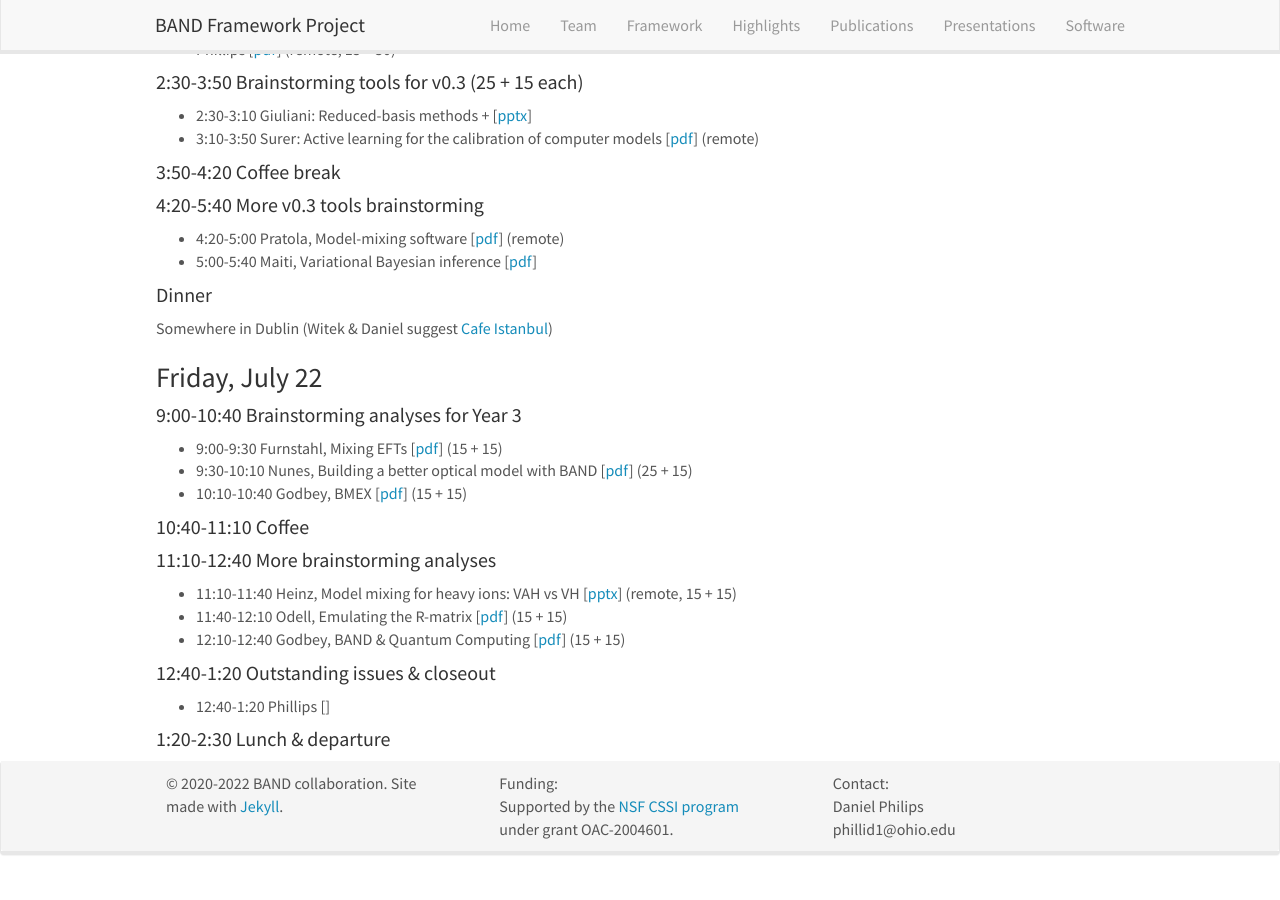
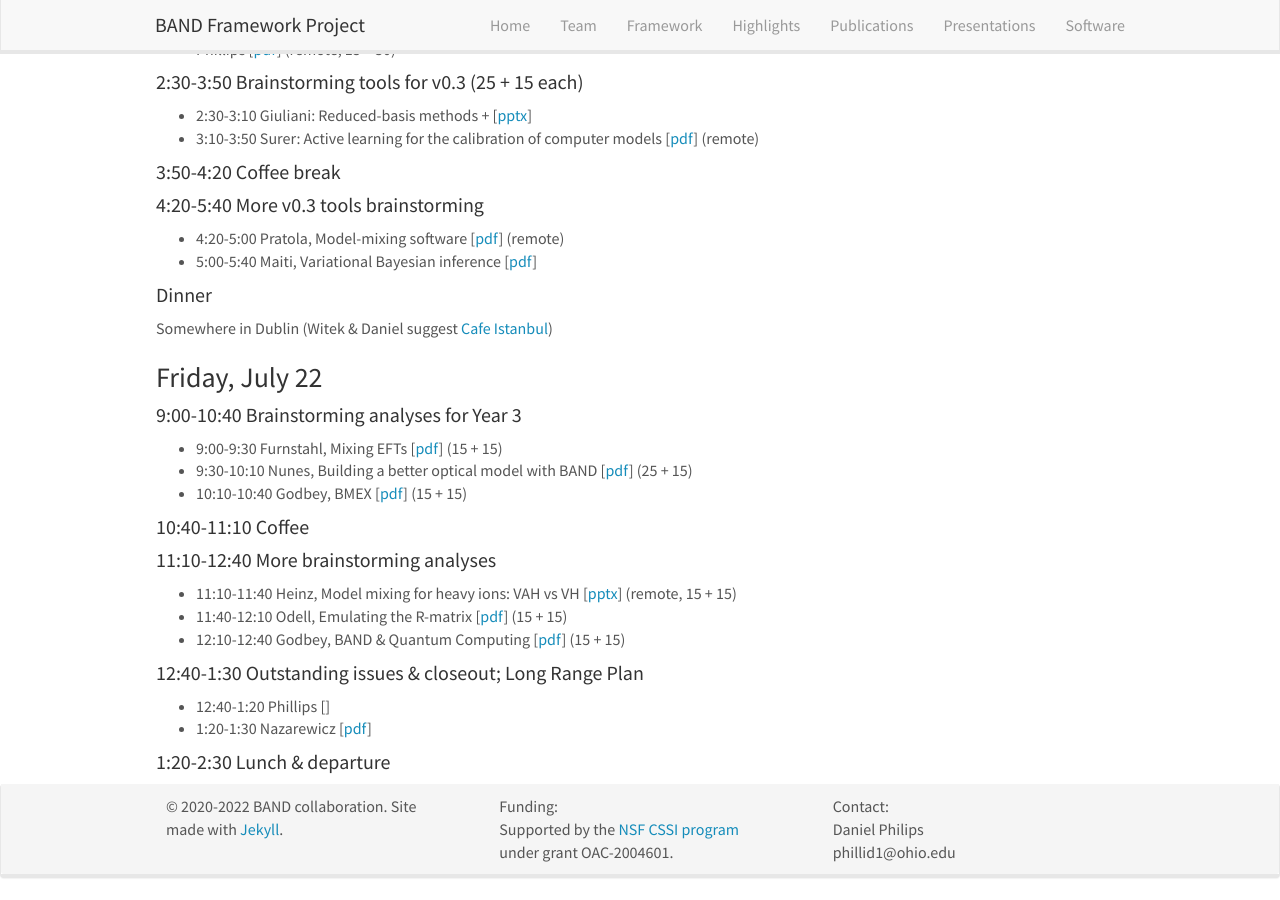
Before and after one commit to bandframework/bandframework.github.io, a Jekyll site: the page built from _pages/retreat.md, in a window 1280 px wide and 900 px high, scrolled down 867 px. Built offline with Jekyll 4.4.1, drawn with Linux system fonts in a browser that asks for light colours; nearby versions of some CDN libraries; before the commit the page ends 1744 px from its top, so only the background shows below that.

Commit message:
update talks on retreat page

```diff
--- a/_pages/retreat.md
+++ b/_pages/retreat.md
@@ -89,7 +89,8 @@ Somewhere in Dublin (Witek & Daniel suggest <a href="https://www.cafeistanbuldub
 * 12:10-12:40 Godbey, BAND & Quantum Computing [<a href="https://github.com/bandframework/privateband/blob/team/Meetings/Retreat2022/Talks/QC_BAND_Retreat.pdf">pdf</a>] (15 + 15)
 
 
-#### 12:40-1:20 Outstanding issues & closeout
+#### 12:40-1:30 Outstanding issues & closeout; Long Range Plan
 * 12:40-1:20 Phillips [<a href="https://github.com/bandframework/privateband/blob/team/Meetings/Retreat2022/Talks/"></a>]
+* 1:20-1:30 Nazarewicz [<a href="https://github.com/bandframework/privateband/blob/team/Meetings/Retreat2022/Talks/LRP.pdf">pdf</a>]
 
 #### 1:20-2:30 Lunch & departure
```
